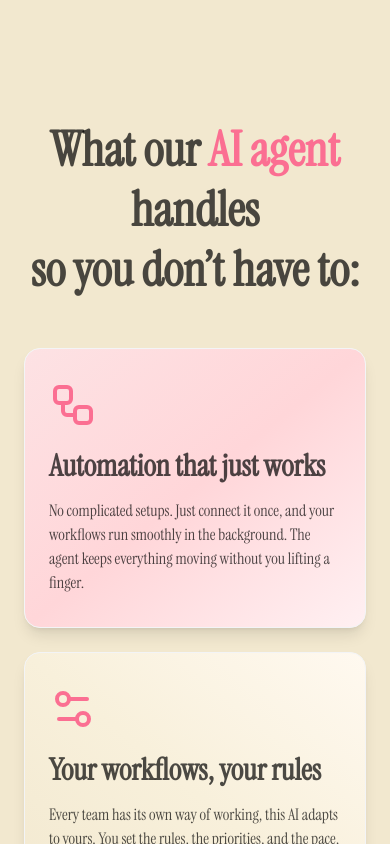
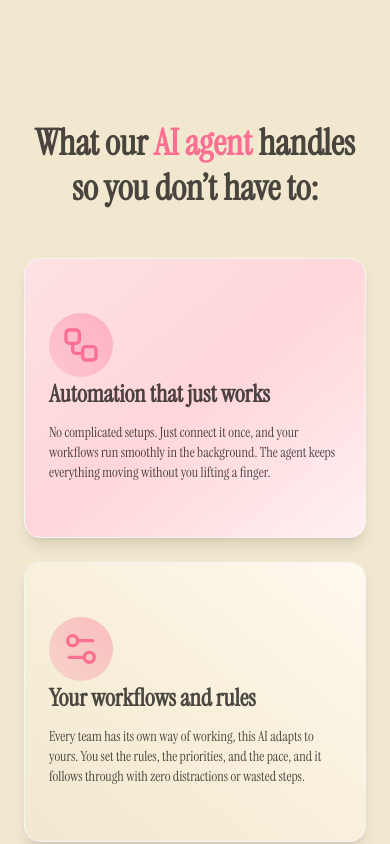
Before and after one commit to FahadBinQaiser/Parallax, a React (Vite) app: page / in a window 390 px wide. Shown: the part 4300-5144 px from the top of the page. Built offline with nearby package versions, Linux system fonts and the light colour scheme.

Commit message:
Fixing bento grid layout for ipad

```diff
--- a/src/components/FeatureSection/FeatureSection.jsx
+++ b/src/components/FeatureSection/FeatureSection.jsx
@@ -5,40 +5,39 @@ import { Workflow, Settings2, Clock, Users2 } from "lucide-react";
 export default function FeaturesSection() {
   const features = [
     {
-      icon: <Workflow className="text-[#FB6F92] w-12 h-12" />,
+      icon: <Workflow className="text-[#FB6F92] w-10 h-10" />,
       title: "Automation that just works",
       desc: "No complicated setups. Just connect it once, and your workflows run smoothly in the background. The agent keeps everything moving without you lifting a finger.",
-      size: "md:col-span-2 md:row-span-1", // only apply spans on md+
+      size: "lg:col-span-2 lg:row-span-1 md:col-span-2", // stretch full row on iPad
     },
     {
-      icon: <Settings2 className="text-[#FB6F92] w-12 h-12" />,
-      title: "Your workflows, your rules",
+      icon: <Settings2 className="text-[#FB6F92] w-10 h-10" />,
+      title: "Your workflows and rules",
       desc: "Every team has its own way of working, this AI adapts to yours. You set the rules, the priorities, and the pace, and it follows through with zero distractions or wasted steps.",
-      size: "md:col-span-1 md:row-span-2",
+      size: "lg:col-span-1 lg:row-span-2 md:col-span-2 md:row-span-1",
     },
     {
-      icon: <Clock className="text-[#FB6F92] w-12 h-12" />,
+      icon: <Clock className="text-[#FB6F92] w-10 h-10" />,
       title: "Always on reliability",
       desc: "It doesn’t sleep, forget, or burn out. Tasks are executed consistently, day and night, giving you complete confidence that nothing slips through the cracks.",
-      size: "md:col-span-1 md:row-span-1",
+      size: "xl:col-span-1 lg:col-span-2 lg:row-span-1 md:col-span-1", // full width at iPad
     },
     {
-      icon: <Users2 className="text-[#FB6F92] w-12 h-12" />,
+      icon: <Users2 className="text-[#FB6F92] w-10 h-10" />,
       title: "Built for teams",
       desc: "Deadlines, launches, last-minute pivots — the agent keeps up with it all. It takes care of the repetitive tasks so your people can focus on momentum and results.",
-      size: "md:col-span-1 md:row-span-1",
+      size: "xl:col-span-1 lg:col-span-3 lg:row-span-1 md:col-span-1", // full width at iPad
     },
   ];
 
   return (
-    <section className="text-[#000000]/70 py-20 px-6 md:px-0">
-      <div className="max-w-5xl mx-auto text-center space-y-12">
-        <h2 className="text-5xl sm:text-5xl md:text-6xl lg:text-7xl font-bold leading-tight">
+    <section className="text-[#000000]/70 py-20 px-6 xl:px-0">
+      <div className="max-w-5xl mx-auto space-y-12">
+        <h2 className="text-4xl sm:text-5xl md:text-6xl lg:text-7xl font-bold leading-tight text-balance text-center">
           What our <span className="text-[#FB6F92]">AI agent</span> handles
           <br /> so you don’t have to:
         </h2>
-
-        <div className="grid grid-cols-1 md:grid-cols-3 auto-rows-[280px] gap-6 text-left">
+        <div className="grid grid-cols-1 md:grid-cols-2 lg:grid-cols-3 auto-rows-[280px] gap-6 text-left">
           {features.map(({ icon, title, desc, size }, idx) => (
             <div key={idx} className={`${size}`}>
               <Gradient
@@ -47,11 +46,14 @@ export default function FeaturesSection() {
                 hover:border-[#FB6F92] hover:shadow-pink-100 transition transform duration-300 hover:-translate-y-4
                 h-full w-full group"
               >
-                <div className="mb-4">{icon}</div>
-                <h3 className="text-3xl md:text-4xl font-semibold group-hover:text-[#FB6F92] leading-snug">
+                <div className="p-3 rounded-full bg-gradient-to-tr from-[#FB6F92]/20 to-[#FB6F92]/40">
+                  {icon}
+                </div>
+
+                <h3 className="text-2xl sm:text-3xl md:text-4xl font-semibold group-hover:text-[#FB6F92] leading-snug transition-colors duration-300">
                   {title}
                 </h3>
-                <p className="mt-3 text-base md:text-lg">{desc}</p>
+                <p className="mt-3 text-sm sm:text-base md:text-lg">{desc}</p>
               </Gradient>
             </div>
           ))}
```
